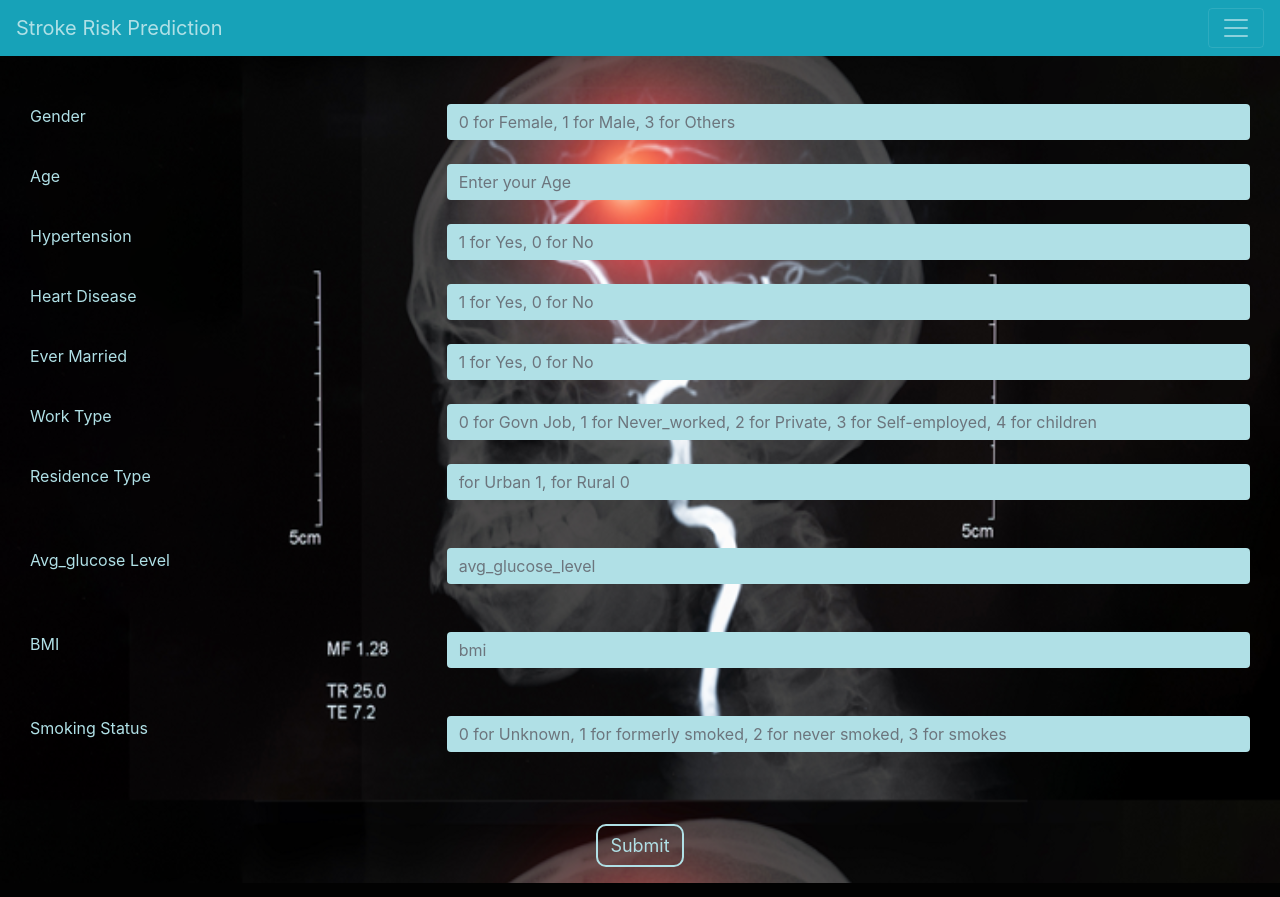
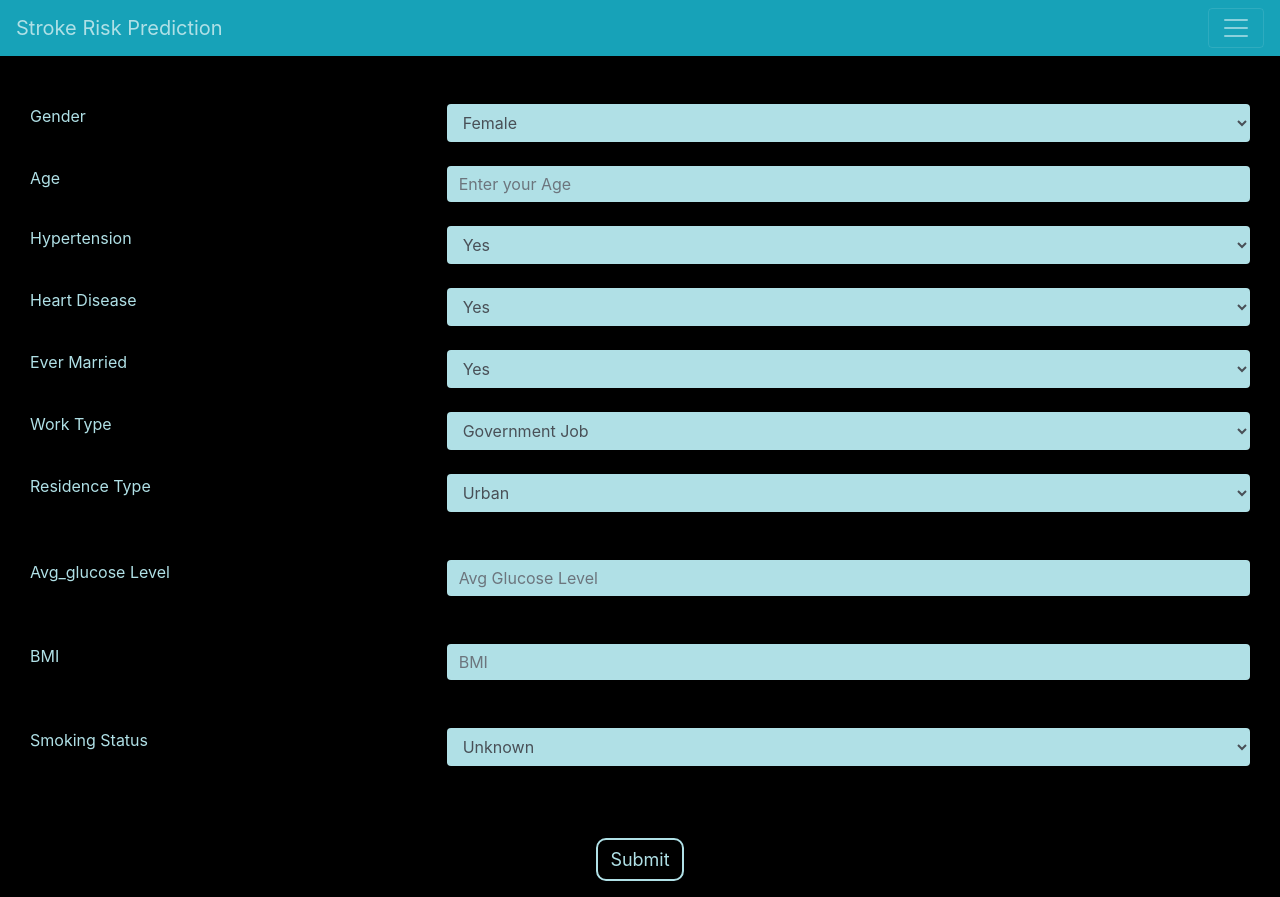
Before and after one commit to Devojha408/Brain-Stroke-Prediction, a Flask app: page / in a window 1280 px wide. Run offline with Flask 2, Linux system fonts and the light colour scheme; some libraries are stand-ins or nearby versions.

Commit message:
Change Index.html

```diff
--- a/app.py
+++ b/app.py
@@ -26,6 +26,7 @@ def result():
         kn=pickle.load(f)
     pred=kn.predict(X)
 
+
     # for No Stroke Risk
     if pred==0:
         return render_template('nostroke.html')
--- a/templates/index.html
+++ b/templates/index.html
@@ -8,7 +8,7 @@
   <!-- Bootstrap CSS -->
   <link rel="stylesheet" href="https://maxcdn.bootstrapcdn.com/bootstrap/4.0.0/css/bootstrap.min.css"
     integrity="sha384-Gn5384xqQ1aoWXA+058RXPxPg6fy4IWvTNh0E263XmFcJlSAwiGgFAW/dAiS6JXm" crossorigin="anonymous">
-  <title style="color: rgb(64, 228, 192);" >Home</title>
+  <title style="color: rgb(64, 228, 192);">Home</title>
 </head>
 
 <nav class="navbar navbar-dark bg-info navbar-fixed-top">
@@ -42,7 +42,11 @@
               <label for="gender">Gender</label>
             </div>
             <div class="col-lg-8 col-md-8">
-              <input type="text" class="form-control" id="gender" name="gender" placeholder="0 for Female, 1 for Male, 3 for Others" required>
+              <select name="gender" id="gender" class="form-control" required>
+                <option value="0">Female</option>
+                <option value="1">Male</option>
+                <option value="3">Other</option>
+              </select>
             </div>
           </div>
           <br>
@@ -62,8 +66,10 @@
               <label for="hypertension">Hypertension </label>
             </div>
             <div class="col-lg-8 col-md-8">
-              <input type="text" class="form-control" id="hypertension" name="hypertension"
-                placeholder="1 for Yes, 0 for No" required>
+              <select name="hypertension" id="hypertension" class="form-control" required>
+                <option value="1">Yes</option>
+                <option value="0">No</option>
+              </select>
             </div>
           </div>
           <br>
@@ -72,8 +78,10 @@
               <label for="heart_disease">Heart Disease </label>
             </div>
             <div class="col-lg-8 col-md-8">
-              <input type="text" class="form-control" id="heart_disease" name="heart_disease"
-                placeholder="1 for Yes, 0 for No" required>
+              <select name="heart_disease" id="heart_disease" class="form-control" required>
+                <option value="1">Yes</option>
+                <option value="0">No</option>
+              </select>
             </div>
           </div>
           <br>
@@ -82,9 +90,9 @@
               <label for="ever_married">Ever Married</label>
             </div>
             <div class="col-lg-8 col-md-8">
-              <input type="text" class="form-control" id="ever_married" name="ever_married"
-                placeholder="1 for Yes, 0 for No" required>
-
+              <select name="ever_married" id="ever_married" class="form-control" required>
+                <option value="1">Yes</option>
+                <option value="0">No</option>
               </select>
             </div>
           </div>
@@ -94,9 +102,12 @@
               <label for="work_type">Work Type </label>
             </div>
             <div class="col-lg-8 col-md-8">
-              <input type="text" class="form-control" id="work_type" name="work_type"
-                placeholder="0 for Govn Job, 1 for Never_worked, 2 for Private, 3 for Self-employed, 4 for children" required>
-
+              <select name="work_type" id="work_type" class="form-control" required>
+                <option value="0">Government Job</option>
+                <option value="1">Never Worked</option>
+                <option value="2">Private Job</option>
+                <option value="3">Self Employed</option>
+                <option value="4">Student or Minor</option>
               </select>
             </div>
           </div>
@@ -106,8 +117,10 @@
               <label for="Residence_type">Residence Type</label>
             </div>
             <div class="col-lg-8 col-md-8">
-              <input type="text" class="form-control" id="Residence_type" name="Residence_type"
-                placeholder="for Urban 1, for Rural 0" required>
+              <select name="Residence_type" id="Residence_type" class="form-control" required>
+                <option value="1">Urban</option>
+                <option value="0">Rural</option>
+              </select>
             </div>
           </div>
           <br>
@@ -118,7 +131,7 @@
             </div>
             <div class="col-lg-8 col-md-8">
               <input type="text" class="form-control" id="avg_glucose_level" name="avg_glucose_level"
-                placeholder="avg_glucose_level" required>
+                placeholder="Avg Glucose Level" required>
             </div>
           </div>
           <br>
@@ -128,7 +141,7 @@
               <label for="bmi">BMI</label>
             </div>
             <div class="col-lg-8 col-md-8">
-              <input type="text" class="form-control" id="bmi" name="bmi" placeholder="bmi" required>
+              <input type="text" class="form-control" id="bmi" name="bmi" placeholder="BMI" required>
             </div>
           </div>
           <br>
@@ -138,8 +151,12 @@
               <label for="smoking_status">Smoking Status</label>
             </div>
             <div class="col-lg-8 col-md-8">
-              <input type="text" class="form-control" id="smoking_status" name="smoking_status"
-                placeholder="0 for Unknown, 1 for formerly smoked, 2 for never smoked, 3 for smokes" required>
+              <select name="smoking_status" id="smoking_status" class="form-control" required>
+                <option value="0">Unknown</option>
+                <option value="1">Formerly Smoked</option>
+                <option value="2">Never Smoked</option>
+                <option value="3">Smokes</option>
+              </select>
             </div>
           </div>
           <br>
@@ -165,21 +182,28 @@
     crossorigin="anonymous"></script>
 </body>
 <style>
-  .container-fluid input {
+
+.container-fluid input {
     background-color: powderblue;
     border: none;
-    color: white;
   }
+  .container-fluid select {
+    background-color: powderblue;
+    border: none;
+  }
+
   body {
-  background-image: url('static/brainstroke.png');
-  background-repeat: no-repeat;
-  background-attachment: fixed;
-  background-size: 100% 100%;
+    background-color: black;
+    background-repeat: no-repeat;
+    background-attachment: fixed;
+    background-size: 100% 100%;
   }
-  .container-fluid label{
+
+  .container-fluid label {
     color: powderblue;
   }
-  .container-fluid button{
+
+  .container-fluid button {
     color: powderblue;
     cursor: pointer;
     outline: none;
--- a/templates/nostroke.html
+++ b/templates/nostroke.html
@@ -22,7 +22,7 @@
                 <a class="nav-link" href="/">Home</a>
             </li>
             <li class="nav-item">
-                <a class="nav-link" href="/about">About</a>
+                <a class="nav-link" href="#">About</a>
             </li>
         </ul>
     </div>
--- a/templates/stroke.html
+++ b/templates/stroke.html
@@ -22,7 +22,7 @@
                 <a class="nav-link" href="/">Home</a>
             </li>
             <li class="nav-item">
-                <a class="nav-link" href="/about">About</a>
+                <a class="nav-link" href="#">About</a>
             </li>
         </ul>
     </div>
```
Also changed, not shown: static/brainstroke.png (deleted), static/stroke_image.jpg (deleted).
